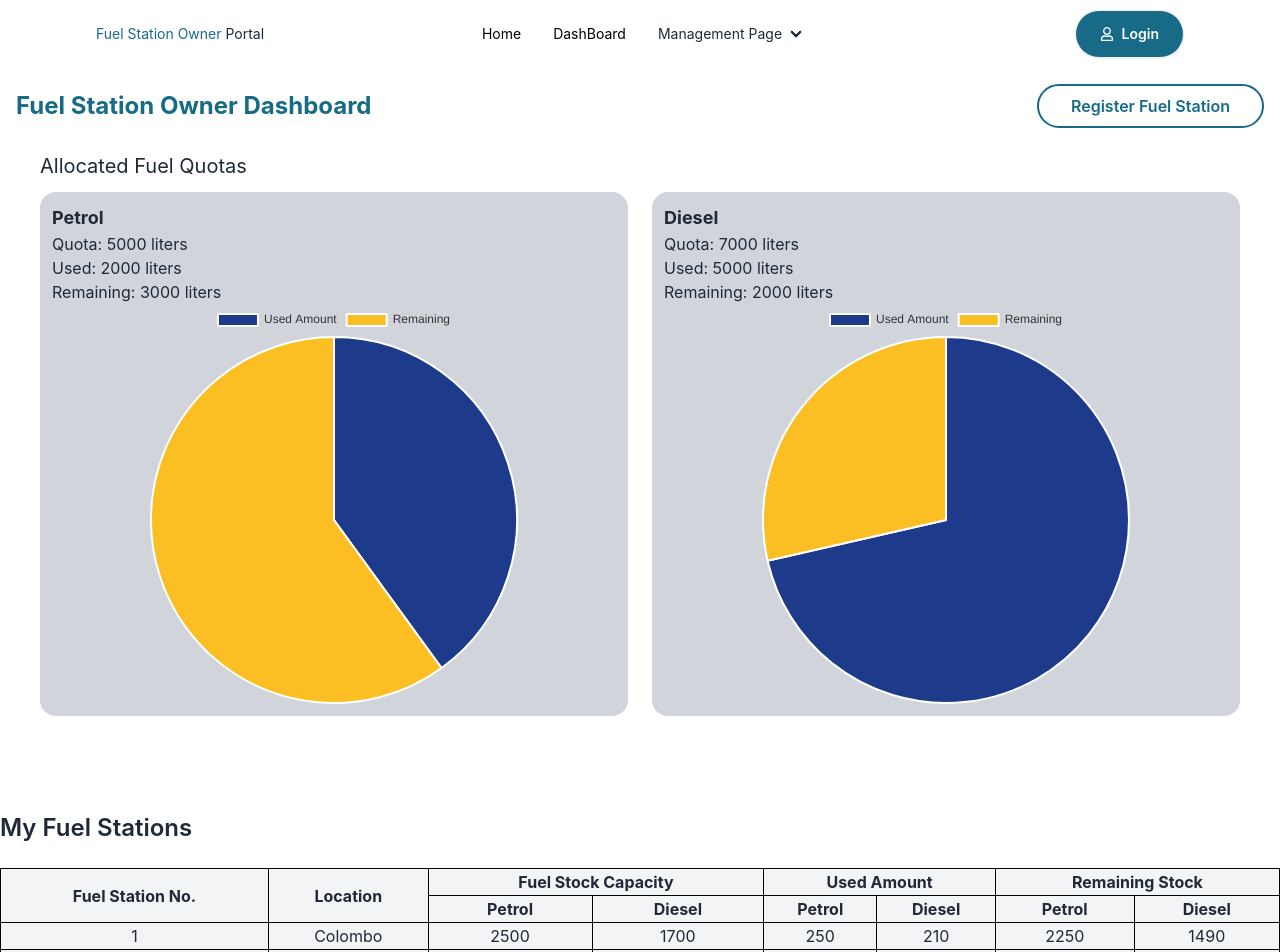
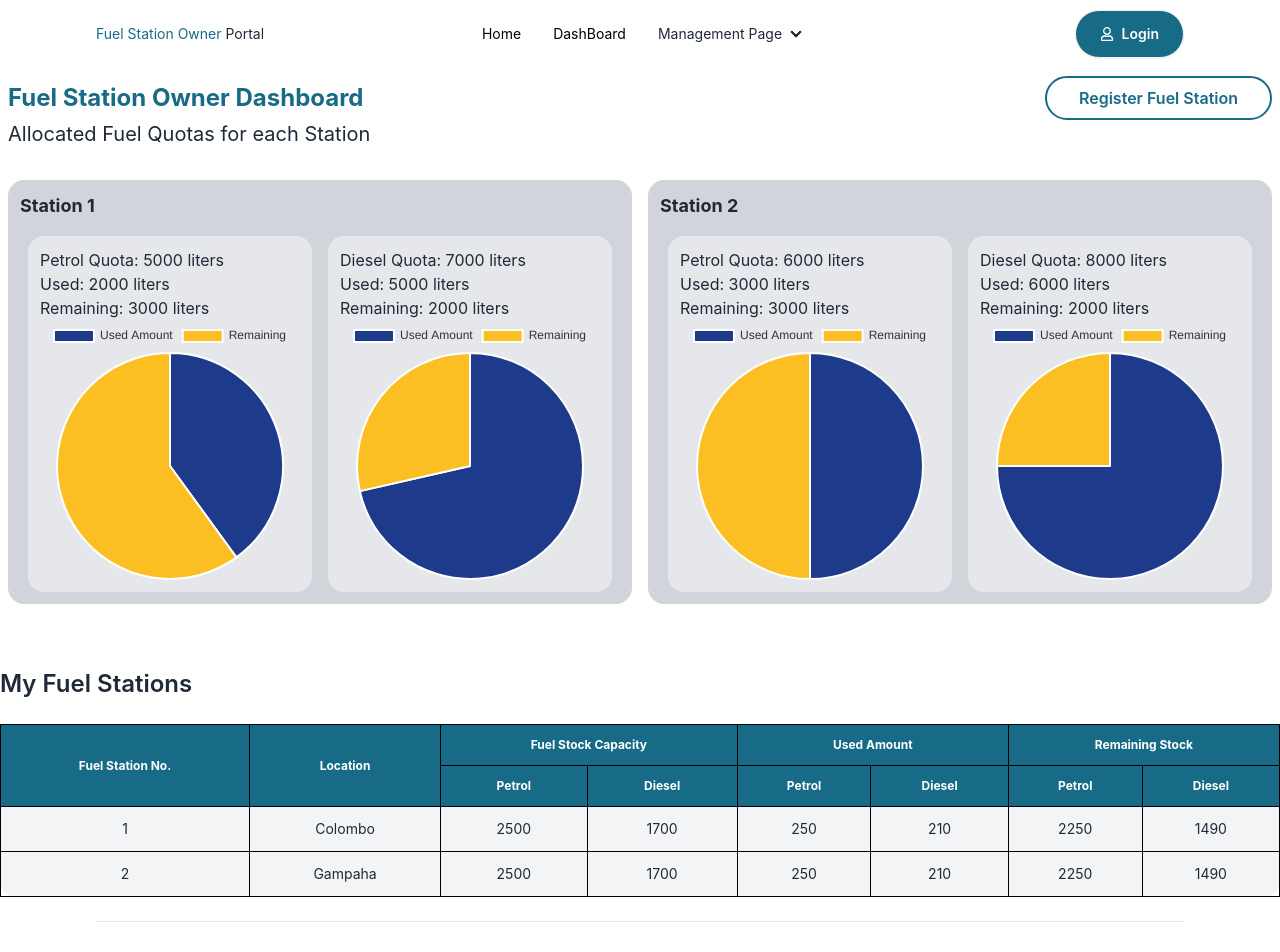
Before and after one commit to Khemz-Developer/fuel-quota-management-frontend-Project, a React (Vite) app in the folder Fuel-Station-Owner-Portal/: page /dashboard in a window 1280 px wide. Shown: the top 952 px of the page. Built offline with nearby package versions, Linux system fonts and the light colour scheme.

Commit message:
feat(Fuel-Station-Owner-Portal): minor changes to Fuel Quota Dashboard

```diff
--- a/Fuel-Station-Owner-Portal/src/components/FuelQuotaDashboard.jsx
+++ b/Fuel-Station-Owner-Portal/src/components/FuelQuotaDashboard.jsx
@@ -7,8 +7,20 @@ const FuelQuotaDashboard = () => {
   const [fuelData, setFuelData] = useState([]);
 
   const dummyFuelData = [
+    {
+      station: "Station 1",
+      fuel: [
         { type: "Petrol", quota: 5000, used: 2000 },
         { type: "Diesel", quota: 7000, used: 5000 },
+      ],
+    },
+    {
+      station: "Station 2",
+      fuel: [
+        { type: "Petrol", quota: 6000, used: 3000 },
+        { type: "Diesel", quota: 8000, used: 6000 },
+      ],
+    },
   ];
 
   // Use dummy data for now
@@ -40,7 +52,7 @@ const FuelQuotaDashboard = () => {
   });
 
   return (
-    <div className="container p-4 mx-auto">
+    <div className="container p-2 mx-auto">
 
 
       <div className="flex items-center justify-between">
@@ -55,23 +67,27 @@ const FuelQuotaDashboard = () => {
       <StationRegisterform />
 
       {/* Allocated Fuel Quotas */}
-      <div className="p-6 card">
+      <div>
         <section className="mb-8">
-          <h3 className="mb-3 text-xl">Allocated Fuel Quotas</h3>
-          <div className="grid grid-cols-2 gap-6">
-            {fuelData.map((fuel) => (
+          <h3 className="mb-8 text-xl">Allocated Fuel Quotas for each Station</h3>
+          <div className="flex flex gap-4">
+            {fuelData.map((station) => (
               <div
-                key={fuel.type}
-                className="p-3 transition-transform duration-300 transform bg-gray-300 card shadow-x2 hover:scale-105 hover:bg-gray-400"
+                key={station.station}
+                className="flex flex-col p-3 bg-gray-300 card shadow-x2 w-full md:w-1/2"
               >
-                <h3 className="text-lg font-bold">{fuel.type}</h3>
-                <p>Quota: {fuel.quota} liters</p>
+                <h3 className="text-lg font-bold mb-4">{station.station}</h3>
+                <div className="flex justify-between">
+                {station.fuel.map((fuel)=>(
+                  <div key={fuel.type} className="flex-1 p-3 transition-transform duration-300 transform bg-gray-200 card shadow-x2 hover:scale-105 hover:bg-gray-400 mx-2">
+                    <p>{fuel.type} Quota: {fuel.quota} liters</p>
                     <p>Used: {fuel.used} liters</p>
                     <p>Remaining: {fuel.quota - fuel.used} liters</p>
 
                     {/* Pie Chart */}
                     <div className="flex items-center justify-center">
-                  <div style={{ width: "400px", height: "400px" }}>
+                      <div className="relative w-full h-auto" style={{ paddingTop: '100%' }}>
+                      <div className="absolute top-0 left-0 w-full h-full">
                         <Pie
                           data={prepareChartData(fuel)}
                           options={{
@@ -91,6 +107,10 @@ const FuelQuotaDashboard = () => {
                       </div>
                       </div>
                     </div>
+                  </div>
+                ))}
+                </div>
+              </div>
             ))}
           </div>
         </section>
--- a/Fuel-Station-Owner-Portal/src/components/MyStations.jsx
+++ b/Fuel-Station-Owner-Portal/src/components/MyStations.jsx
@@ -47,17 +47,17 @@ const MyStations = () => {
         <div className='container mx-auto my-6'>
             <h2 className="text-2xl font-semibold mb-6">My Fuel Stations</h2>
             <div className="card shadow-x1 bg-gray-100">
-                <div className='overflow-x-auto transition-transform transform hover:scale-105 hover:bg-gray-300  duration-300'>
-                    <table className='w-full bg-gray-100'>
-                        <thead>
-                            <tr className='border border-black'>
+                <div className='overflow-x-auto'>
+                    <table className="table w-full">
+                        <thead className="text-white text-center  bg-green">
+                            <tr>
                                 <th rowSpan={2} className='border border-black'>Fuel Station No.</th>
                                 <th rowSpan={2} className='border border-black'>Location</th>
                                 <th colSpan={2} className='border border-black'>Fuel Stock Capacity</th>
                                 <th colSpan={2} className='border border-black'>Used Amount</th>
                                 <th colSpan={2} className='border border-black'>Remaining Stock</th>
                             </tr>
-                            <tr className='border border-black'>
+                            <tr>
                                 <th className='border border-black'>Petrol</th>
                                 <th className='border border-black'>Diesel</th>
                                 <th className='border border-black'>Petrol</th>
@@ -68,7 +68,7 @@ const MyStations = () => {
                         </thead>
                         <tbody className='border border-black'>
                             {stationRows.map((row)=>(
-                                <tr key={row._id} className='text-center border border-black'>
+                                <tr key={row._id} className='text-center '>
                                         <td className='border border-black'>{row.fuelStationNo}</td>
                                         <td className='border border-black'>{row.location}</td>
                                         <td className='border border-black'>{row.FuelStockCapacity.Petrol}</td>
```
Lines whose indentation alone changed are shown as unchanged.
